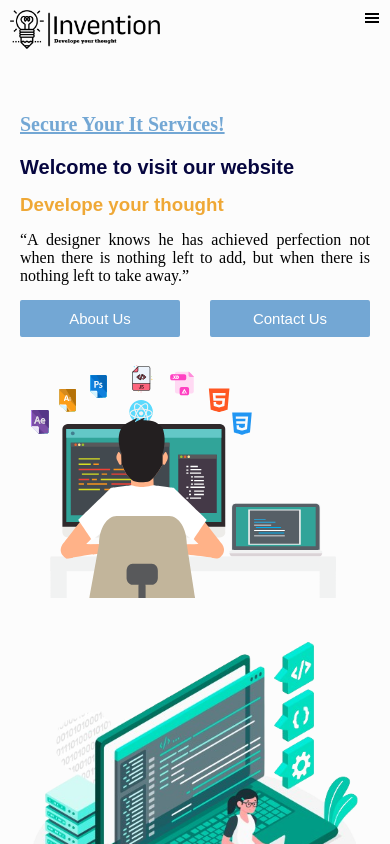
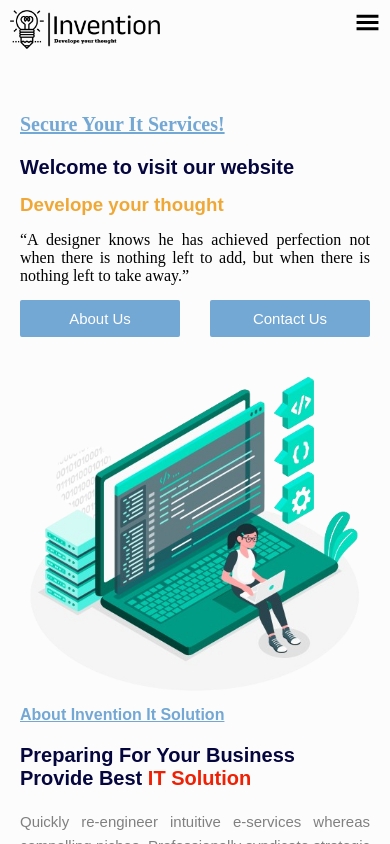
Before and after one commit to Vipinkm1/Inverntion-Project, a React (Vite) app: page / in a window 390 px wide. Shown: the top 844 px of the page. Built offline with nearby package versions, Linux system fonts and the light colour scheme.

Commit message:
responsiveness

```diff
--- a/src/App.css
+++ b/src/App.css
@@ -514,7 +514,7 @@ border-top:  1px solid  #ee6464;
 .project-item-list{
   display: flex;
   gap: 30px;
-  justify-content: space-between;
+  justify-content: start;
   border: 1px solid #b3b1b1;
   padding: 20px 10px;
   border-radius: 2px;
@@ -727,6 +727,7 @@ border-top:  1px solid  #ee6464;
   /* Hamburger menu */
   .hamburger {
     display: block;
+    font-size: 25px;
   }
   .page{
     padding: 10px;
@@ -767,8 +768,7 @@ border-top:  1px solid  #ee6464;
     text-align: justify;
   }
   .hero-image{
-    margin-top: 20px;
-    text-align: center;
+    display: none;
 
   }
   .some-about-content{
@@ -855,6 +855,10 @@ border-top:  1px solid  #ee6464;
 .border-1{
   width: 100%;
 }
-
-
+ .project-completion{
+  padding: 20px;
+ }
+ .border-1{
+  margin-top: 60px;
+ }
 }
```
